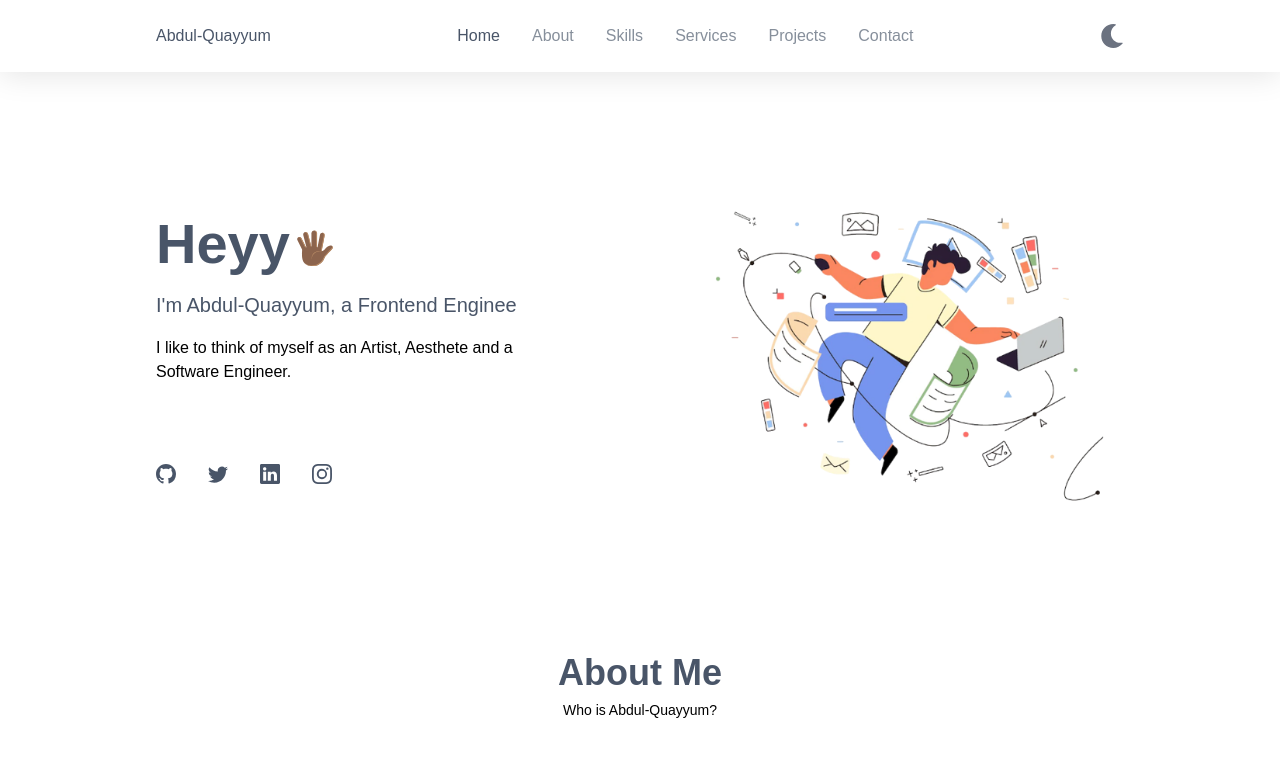
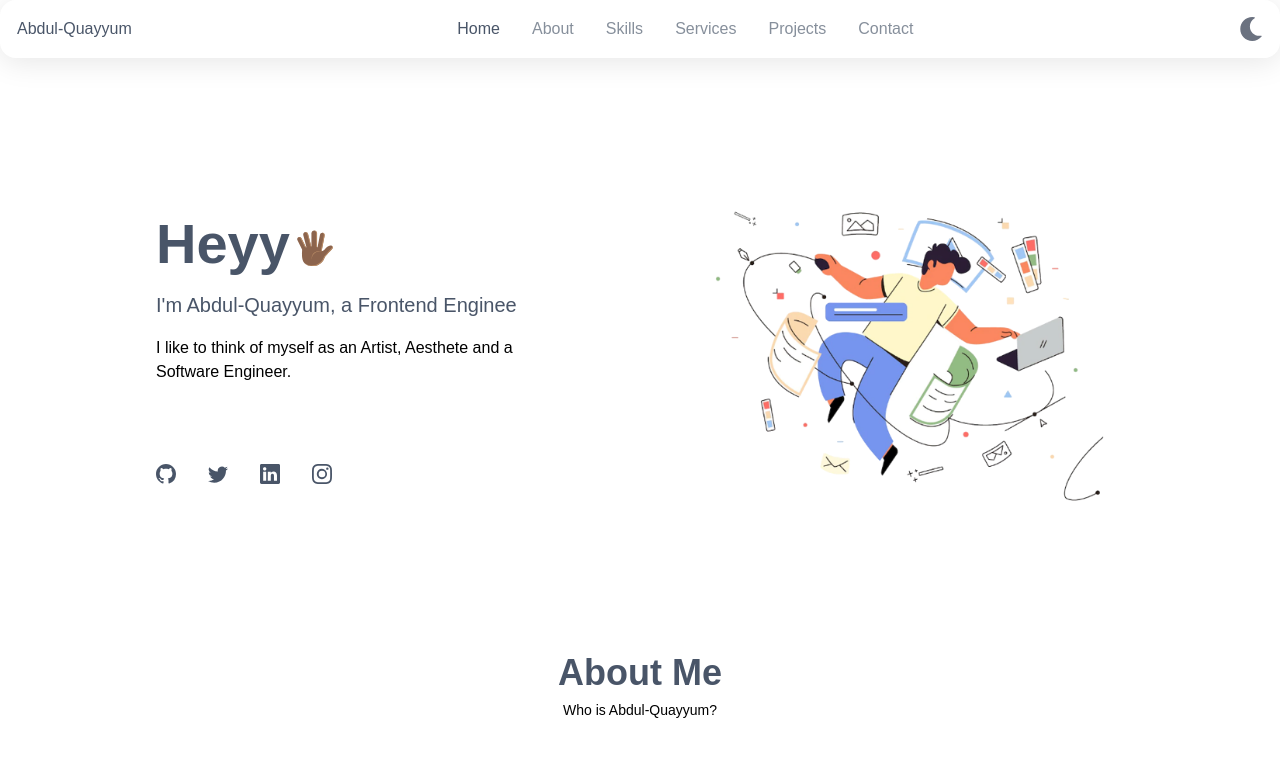
Before and after one commit to AbdulQuayyum/portfolio-2.0, a React (Create React App) app: page / in a window 1280 px wide. Shown: the top 784 px of the page. Built offline with nearby package versions, Linux system fonts and the light colour scheme.

Commit message:
Rebranding (Adding Animations to the project)..

```diff
--- a/package.json
+++ b/package.json
@@ -9,7 +9,7 @@
     "@testing-library/user-event": "^13.2.1",
     "@vercel/analytics": "^0.1.8",
     "cogo-toast": "^4.2.3",
-    "framer-motion": "^7.10.2",
+    "framer-motion": "^10.15.0",
     "react": "^18.2.0",
     "react-dom": "^18.2.0",
     "react-icons": "^4.8.0",
--- a/src/Components/About/About.js
+++ b/src/Components/About/About.js
@@ -1,4 +1,7 @@
 import React from 'react'
+import { motion } from "framer-motion";
+
+import { FadeInAnimation, StaggerContainer } from '../../Utilities/Motion/Motion';
 import resume from '../../Assets/Documents/resume.pdf'
 import Info from './Info'
 
--- a/src/Components/Header/Header.js
+++ b/src/Components/Header/Header.js
@@ -1,9 +1,12 @@
 import React, { useState } from 'react'
+import { motion } from "framer-motion";
 import { TbHome, TbBriefcase, TbCode, TbMessageCircle } from "react-icons/tb"
 import { FaRegUser } from "react-icons/fa"
 import { IoClose } from "react-icons/io5"
 import { MdSegment } from "react-icons/md"
 import { CgFileDocument } from "react-icons/cg"
+
+import { HeaderAnimation } from "../../Utilities/Motion/Motion"
 import Toggler from '../Theme/ThemeToggle'
 
 const Header = () => {
@@ -16,8 +19,11 @@ const Header = () => {
     const [Toggle, ShowMenu] = useState(false)
     const [activeNav, setActiveNav] = useState("#Home")
     return (
-        <header className="main-header">
-            <nav className="nav main-container">
+        <motion.header
+            variants={HeaderAnimation}
+            initial="hidden"
+            whileInView="show"
+            className="flex flex-wrap items-center justify-between px-4 py-4 main-header">
             <a href="/" className="nav-logo dark:text-white">
                 {/* <img src={logo} alt="..." /> */}
                 Abdul-Quayyum
@@ -69,8 +75,7 @@ const Header = () => {
                     < MdSegment />
                 </div>
             </div>
-            </nav>
-        </header>
+        </motion.header>
     )
 }
 
--- a/src/Components/Home/Home.js
+++ b/src/Components/Home/Home.js
@@ -1,11 +1,21 @@
 import React from 'react'
+import { motion } from "framer-motion";
+
+import { SlideInAnimation, StaggerContainer } from '../../Utilities/Motion/Motion';
 import Data from './Data'
 import gig from "../../Assets/Images/gig.png"
 
 const Home = () => {
 
     return (
-        <section className="home main-section" id="Home">
+        <motion.div
+            initial="hidden"
+            variants={StaggerContainer}
+            viewport={{ once: false, amount: 0.25 }}
+            whileInView="show">
+            <motion.section
+                variants={SlideInAnimation("right", "tween", 0.2, 1)}
+                className="home main-section" id="Home">
                 <div className="home-container main-container main-grid">
                     <div className="home-content main-grid">
                         <div className="home-content-1">
@@ -16,7 +26,8 @@ const Home = () => {
                         </div>
                     </div>
                 </div>
-        </section>
+            </motion.section>
+        </motion.div>
     )
 }
 
--- a/src/Layout/Layout.js
+++ b/src/Layout/Layout.js
@@ -16,7 +16,9 @@ export default function Layout(props) {
     const { children } = props
     return (
         <>
-            <Header />
+            <header className='flex justify-center w-full'>
+                <Header />
+            </header>
             <main className="main">
                 <Home />
                 <About />
@@ -27,8 +29,8 @@ export default function Layout(props) {
                 <Testimonials />
                 <Contact />
             </main>
-                <Footer />
-                <BackToTop />
+            <Footer />
+            <BackToTop />
             {children}
         </>
     )
--- a/src/Styles/Header.css
+++ b/src/Styles/Header.css
@@ -1,14 +1,18 @@
 .main-header {
+    max-width: 1400px;
+    margin: auto;
     width: 100%;
+    align-items: center;
+    display: flex;
+    justify-content: space-between;
     position: fixed;
-    top: 0;
-    left: 0;
-    z-index: var(--z-fixed);
-    /* background-color: var(--body-color); */
+    z-index: 99999999;
     background: rgba(255, 255, 255, 0.2);
+    border-radius: 16px;
     box-shadow: 0 4px 30px rgba(0, 0, 0, 0.1);
     backdrop-filter: blur(5px);
     -webkit-backdrop-filter: blur(5px);
+    border: 1px solid rgba(255, 255, 255, 0.3);
 }
 
 .nav {
--- /dev/null
+++ b/src/Utilities/Motion/Motion.js
@@ -0,0 +1,136 @@
+export const FadeInAnimation = (direction, type, delay, duration) => ({
+  hidden: {
+    x: direction === 'left' ? 100 : direction === 'right' ? -100 : 0,
+    y: direction === 'up' ? 100 : direction === 'down' ? -100 : 0,
+    opacity: 0,
+  },
+  show: {
+    x: 0,
+    y: 0,
+    opacity: 1,
+    transition: {
+      type,
+      delay,
+      duration,
+      ease: 'easeOut',
+    },
+  },
+});
+
+export const FooterAnimation = {
+  hidden: {
+    opacity: 0,
+    y: 50,
+    transition: {
+      type: 'spring',
+      stiffness: 300,
+      damping: 140,
+    },
+  },
+  show: {
+    opacity: 1,
+    y: 0,
+    transition: {
+      type: 'spring',
+      stiffness: 80,
+      delay: 0.5,
+    },
+  },
+};
+
+export const HeaderAnimation = {
+  hidden: {
+    opacity: 0,
+    y: -50,
+    transition: {
+      type: 'spring',
+      stiffness: 300,
+      damping: 140,
+    },
+  },
+  show: {
+    opacity: 1,
+    y: 0,
+    transition: {
+      type: 'spring',
+      stiffness: 80,
+      delay: 0.5,
+    },
+  },
+};
+
+export const SlideInAnimation = (direction, type, delay, duration) => ({
+  hidden: {
+    x: direction === 'left' ? '-100%' : direction === 'right' ? '100%' : 0,
+    y: direction === 'up' ? '100%' : direction === 'down' ? '100%' : 0,
+  },
+  show: {
+    x: 0,
+    y: 0,
+    transition: {
+      type,
+      delay,
+      duration,
+      ease: 'easeOut',
+    },
+  },
+});
+
+export const StaggerContainer = (staggerChildren, delayChildren) => ({
+  hidden: {},
+  show: {
+    transition: {
+      staggerChildren,
+      delayChildren,
+    },
+  },
+});
+
+export const TextVariant = (delay) => ({
+  hidden: {
+    y: 50,
+    opacity: 0,
+  },
+  show: {
+    y: 0,
+    opacity: 1,
+    transition: {
+      type: 'spring',
+      duration: 1.25,
+      delay,
+    },
+  },
+});
+
+export const TextVariant2 = {
+  hidden: {
+    opacity: 0,
+    y: 20,
+  },
+  show: {
+    opacity: 1,
+    y: 0,
+    transition: {
+      type: 'tween',
+      ease: 'easeIn',
+      delay: 1,
+    },
+  },
+};
+
+export const ZoomInAnimation = (delay, duration) => ({
+  hidden: {
+    scale: 0,
+    opacity: 0,
+  },
+  show: {
+    scale: 1,
+    opacity: 1,
+    transition: {
+      type: 'tween',
+      delay,
+      duration,
+      ease: 'easeOut',
+    },
+  },
+});
```
Also changed, not shown: src/Assets/Images/pollution.png (added), src/Utilities/Utilities.js (added), 1 other file (tests, documents, lock files or other folders). Lines whose indentation alone changed are shown as unchanged.
